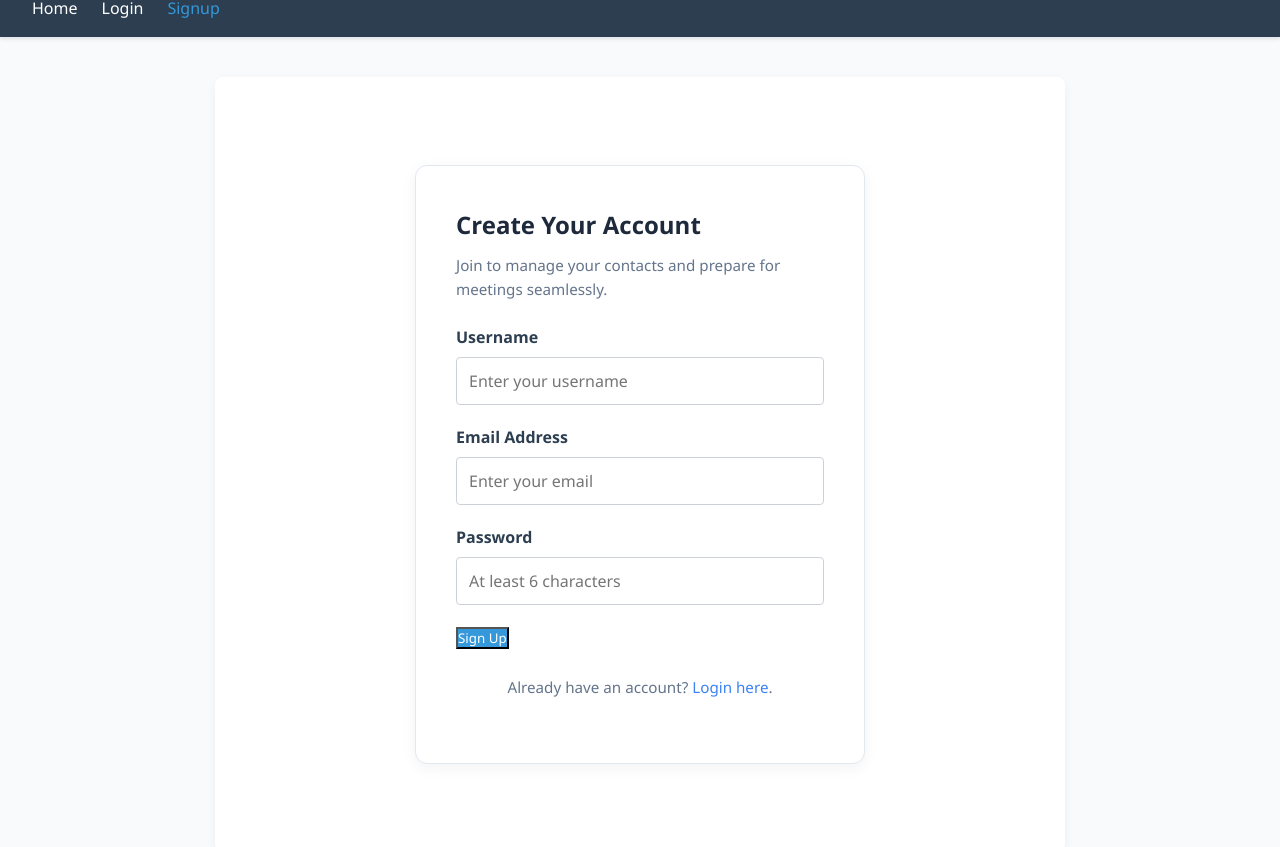
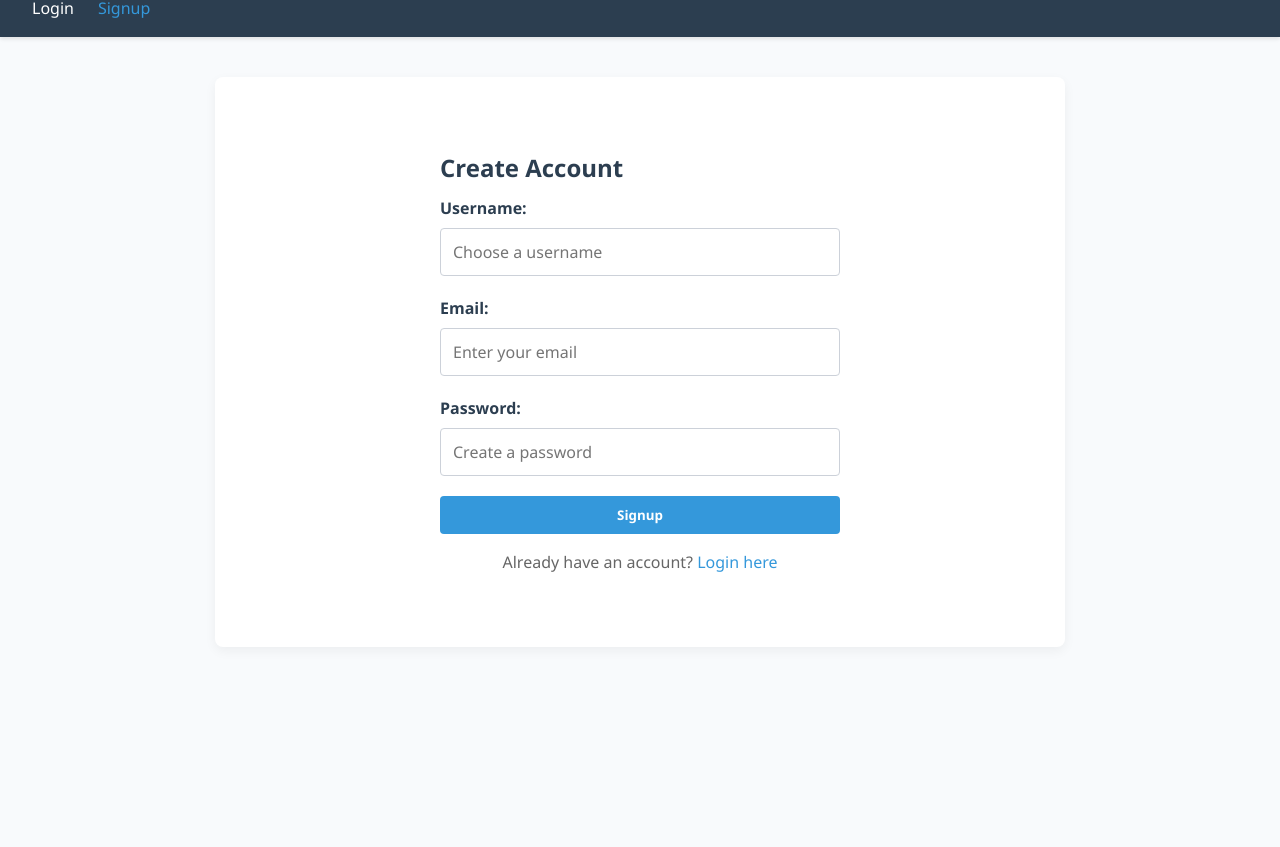
Before and after one commit to Sahasraanasi/meeting-prep-agent, a plain HTML site: page frontend/signup.html in a window 1280 px wide. Shown: the part 46-893 px from the top of the page. After the commit the page ends 800 px from the top, so only its background shows below. Drawn offline with Linux system fonts and the light colour scheme.

Commit message:
fix: remove home navigation link from login and signup pages

```diff
--- a/frontend/signup.html
+++ b/frontend/signup.html
@@ -3,15 +3,14 @@
 <head>
     <meta charset="UTF-8">
     <meta name="viewport" content="width=device-width, initial-scale=1.0">
-    <title>Meeting Prep Agent - Signup</title>
+    <title>Signup - Meeting Prep Agent</title>
     <link rel="stylesheet" href="css/style.css">
 </head>
 <body>
     <header>
-        <nav class="navbar">
+        <nav>
             <div class="logo">Meeting Prep Agent</div>
-            <ul class="nav-links">
-                <li><a href="index.html">Home</a></li>
+            <ul>
                 <li><a href="login.html">Login</a></li>
                 <li><a href="signup.html" class="active">Signup</a></li>
             </ul>
@@ -19,32 +18,30 @@
     </header>
 
     <main class="container">
-        <section class="form-section">
-            <h2>Create Your Account</h2>
-            <p>Join to manage your contacts and prepare for meetings seamlessly.</p>
-
-            <form id="signupForm" class="card-form">
+        <div class="form-card" style="max-width: 400px; margin: 2rem auto;">
+            <h2>Create Account</h2>
+            <form id="signupForm">
                 <div class="form-group">
-                    <label for="signupUsername">Username</label>
-                    <input type="text" id="signupUsername" required placeholder="Enter your username">
+                    <label for="signupUsername">Username:</label>
+                    <input type="text" id="signupUsername" required placeholder="Choose a username">
                 </div>
-
                 <div class="form-group">
-                    <label for="signupEmail">Email Address</label>
+                    <label for="signupEmail">Email:</label>
                     <input type="email" id="signupEmail" required placeholder="Enter your email">
                 </div>
-
                 <div class="form-group">
-                    <label for="signupPassword">Password</label>
-                    <input type="password" id="signupPassword" required minlength="6" placeholder="At least 6 characters">
+                    <label for="signupPassword">Password:</label>
+                    <input type="password" id="signupPassword" required placeholder="Create a password">
                 </div>
-
-                <button type="submit" class="btn-primary">Sign Up</button>
+                <button type="submit" class="btn primary-btn" style="width: 100%; background: #3498db; color: white; border: none; padding: 10px; border-radius: 4px; cursor: pointer;">Signup</button>
             </form>
-            <p class="auth-redirect">Already have an account? <a href="login.html">Login here</a>.</p>
-        </section>
+            <p style="text-align: center; margin-top: 1rem;">
+                Already have an account? <a href="login.html" style="color: #3498db; text-decoration: none;">Login here</a>
+            </p>
+        </div>
     </main>
 
+    <div id="toastContainer"></div>
     <script src="js/main.js"></script>
 </body>
 </html>
```
Also changed, not shown: frontend/login.html (+15 -17 lines).
